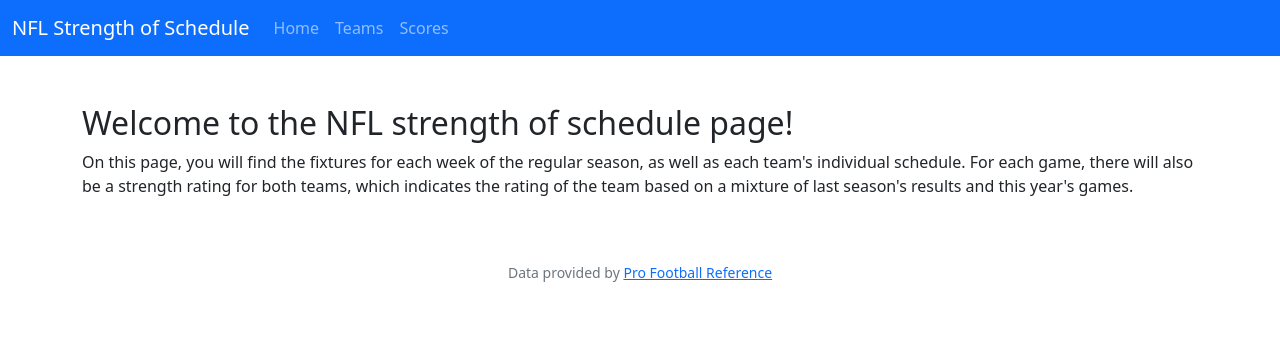
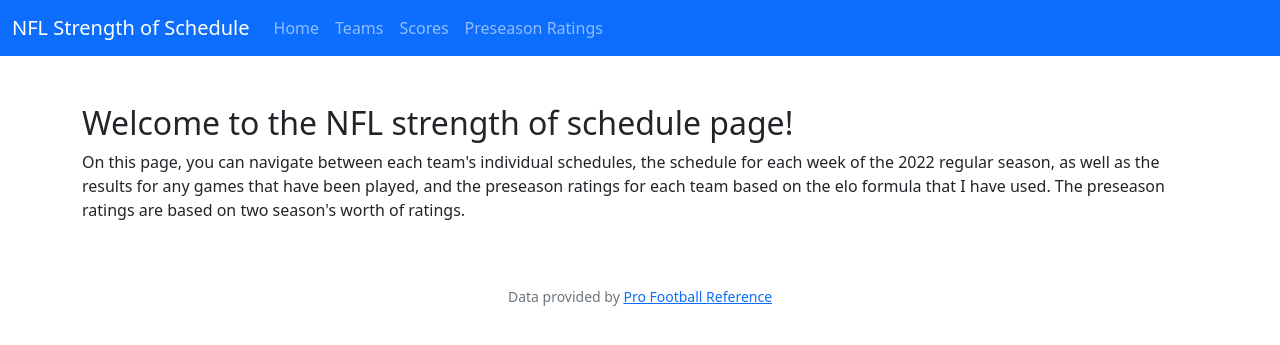
Before and after one commit to BBarkworth/final-project, a Flask app: page / in a window 1280 px wide. Shown: the top 345 px of the page. Run offline with Flask 2, Linux system fonts and the light colour scheme; parts of the project's set-up code (start-up, migrations or seed data) failed here and were passed over.

Commit message:
Tidy up HTML files for the frontend

```diff
--- a/templates/apology.html
+++ b/templates/apology.html
@@ -5,5 +5,5 @@
 {% endblock %}
 
 {% block main %}
-<h1>Error 404: Please select a team</h1>
+<h1>Error: Please provide the correct input</h1>
 {% endblock %}
--- a/templates/choices.html
+++ b/templates/choices.html
@@ -5,6 +5,7 @@
 {% endblock %}
 
 {% block main %}
+<div class="container">
     <form action="/teams" method="post">
         <div class="mb-3">
             <select autocomplete="off" autofocus class="form-control mx-auto w-auto" name="team_choice">
@@ -14,6 +15,7 @@
                 {% endfor %}
             </select>
         </div>
+        <!-- a loop for all 32 teams as form options along with a submit button-->
         <div class="container">
             <div class="row">
                 <div class="col text-center">
@@ -22,4 +24,5 @@
             </div>
         </div>
     </form>
+</div>
 {% endblock %}
--- a/templates/home.html
+++ b/templates/home.html
@@ -8,10 +8,9 @@
 <div class="container">
     <h2>Welcome to the NFL strength of schedule page!</h2>
 
-    <p>On this page, you will find the fixtures for each week of the regular season,
-        as well as each team's individual schedule. For each game, there will also be
-        a strength rating for both teams, which indicates the rating of the team
-        based on a mixture of last season's results and this year's games.
+    <p>On this page, you can navigate between each team's individual schedules, the schedule for each week of the 2022 regular season,
+        as well as the results for any games that have been played, and the preseason ratings for each team based on the elo formula
+        that I have used. The preseason ratings are based on two season's worth of ratings.
     </p>
 </div>
 {% endblock %}
--- a/templates/layout.html
+++ b/templates/layout.html
@@ -3,15 +3,15 @@
 <html lang="en">
 
     <head>
-        <!-- required meta tags by Bootstrap -->
         <meta charset="utf-8">
         <meta name="viewport" content="width=device-width, initial-scale=1">
+        <!-- required meta tags by Bootstrap -->
 
+        <link href="https://cdn.jsdelivr.net/npm/bootstrap@5.1.3/dist/css/bootstrap.min.css" rel="stylesheet" integrity="sha384-1BmE4kWBq78iYhFldvKuhfTAU6auU8tT94WrHftjDbrCEXSU1oBoqyl2QvZ6jIW3" crossorigin="anonymous">
         <!-- Bootstrap CSS stylesheet -->
-        <link href="https://cdn.jsdelivr.net/npm/bootstrap@5.1.3/dist/css/bootstrap.min.css" rel="stylesheet" integrity="sha384-1BmE4kWBq78iYhFldvKuhfTAU6auU8tT94WrHftjDbrCEXSU1oBoqyl2QvZ6jIW3" crossorigin="anonymous">
 
+        <link href="/static/styles.css" rel="stylesheet">
         <!-- own style sheet -->
-        <link href="/static/styles.css" rel="stylesheet">
 
         <title> NFL Strength of schedule: {% block title %}{% endblock %}</title>
 
@@ -35,18 +35,22 @@
                   <li class="nav-item">
                     <a class="nav-link" href="/scores">Scores</a>
                   </li>
+                  <li class="nav-item">
+                    <a class="nav-link" href="/preseason">Preseason Ratings</a>
+                  </li>
                 </ul>
               </div>
             </div>
         </nav>
+        <!-- navugation bars for all of the different routes -->
 
+        <script src="https://cdn.jsdelivr.net/npm/bootstrap@5.1.3/dist/js/bootstrap.bundle.min.js" integrity="sha384-ka7Sk0Gln4gmtz2MlQnikT1wXgYsOg+OMhuP+IlRH9sENBO0LRn5q+8nbTov4+1p" crossorigin="anonymous"></script>
         <!-- Bootstrap bundle with Popper -->
-        <script src="https://cdn.jsdelivr.net/npm/bootstrap@5.1.3/dist/js/bootstrap.bundle.min.js" integrity="sha384-ka7Sk0Gln4gmtz2MlQnikT1wXgYsOg+OMhuP+IlRH9sENBO0LRn5q+8nbTov4+1p" crossorigin="anonymous"></script>
 
-        <!-- Container for text on the main page -->
         <main class="container-fluid py-5 text-left">
             {% block main %}{% endblock %}
         </main>
+        <!-- Container for text on the main page -->
 
         <footer class="mb-5 small text-center text-muted">
           Data provided by <a href="https://www.pro-football-reference.com/">Pro Football Reference</a>
--- a/templates/schedule.html
+++ b/templates/schedule.html
@@ -5,6 +5,7 @@
 {% endblock %}
 
 {% block main %}
+<div class="container">
     <h1>{{ choice }} 2022 Schedule</h1>
     <table class="table table-striped table-hover w-50 table-responsive{-sm}">
         <thead>
@@ -30,4 +31,6 @@
                 </tr>
         </tbody>
     </table>
+</div>
+<!-- a table with a for loop that lists the fixture data for each week for the chosen team -->
 {% endblock %}
```
